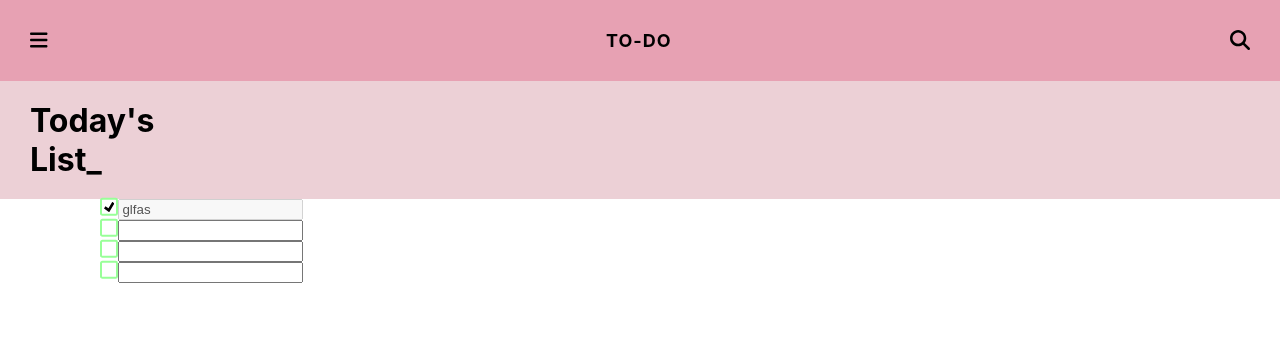
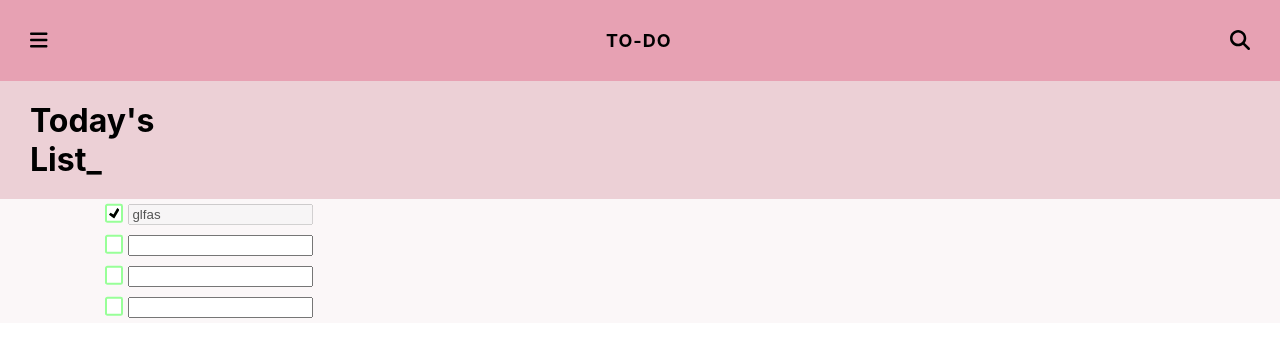
Before and after one commit to Nidinaz/To-Do-React, a React (Create React App) app: page / in a window 1280 px wide. Shown: the top 356 px of the page. Built offline with nearby package versions, Linux system fonts and the light colour scheme.

Commit message:
Button "styling" added margin

```diff
--- a/src/App.css
+++ b/src/App.css
@@ -30,6 +30,11 @@ h1 {
   padding: 20px 20px 20px 30px;
 }
 
+#main-Container {
+  background-color: rgba(233, 215, 219, 0.2);
+  ;
+}
+
 #Listing {
   width: auto;
   height: auto;
@@ -39,6 +44,16 @@ h1 {
   /* border: 5px solid red; */
   margin: 0px 100px 0px 100px;
 
+}
+
+.containerButtons {
+  display: flex;
+  align-items: center;
+  margin: 5px;
+}
+
+.input {
+  margin: 0px 5px;
 }
 
 /*
@@ -61,10 +76,6 @@ h1 {
   border: 5px solid rgb(0, 110, 255);
   height: 50%;
 } */
-
-.containerButtons {
-  display: flex;
-}
 
 
 /* CheckBoxes */
@@ -101,6 +112,7 @@ input[type="checkbox"]::before {
 
 input[type="checkbox"]:checked::before {
   transform: scale(1);
+  background-color: #98ff98;
 }
 
 /* :root {
--- a/src/App.js
+++ b/src/App.js
@@ -11,6 +11,7 @@ function App() {
     <div id='mainpage'>
       <Header></Header>
       <h1>Today's <br></br> List_</h1>
+      <div id='main-Container'>
       <div id='Listing'>
         {/* <div id='Columnright'> */}
           <ToDoItem checked={true} value="glfas"></ToDoItem>
@@ -20,7 +21,7 @@ function App() {
         {/* </div> */}
         {/* <div id='Columnleft'></div> */}
       </div>
-
+    </div>
 
     </div>
   )
--- a/src/ToDoItem.jsx
+++ b/src/ToDoItem.jsx
@@ -25,7 +25,7 @@ const ToDoItem = (props) => {
 
     return (
         <div className="containerButtons">
-            <input type="checkbox" className="checkbox" onChange={handleCheck} defaultChecked={disabled}></input>
+            <input type="checkbox" className="checkboxe" onChange={handleCheck} defaultChecked={disabled}></input>
             <input className="input" id="text-input" type="text" disabled={disabled} value={props.value}/>
         </div>
     )
```
